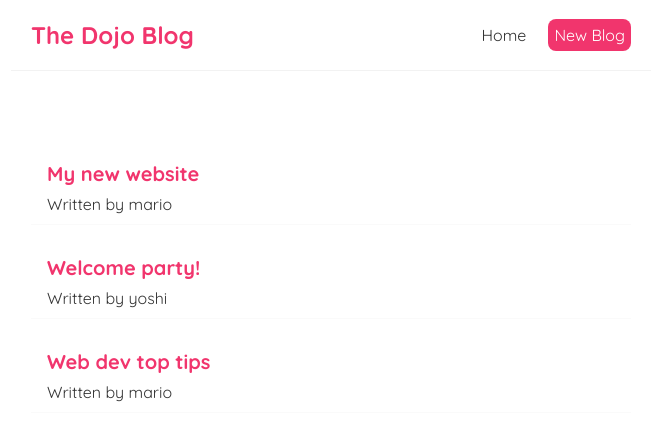
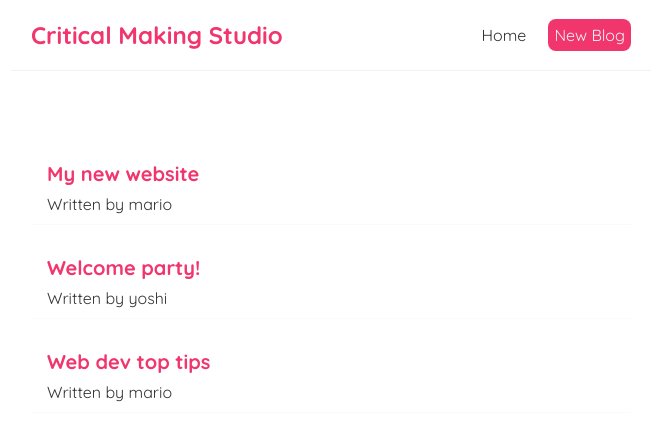
Before and after one commit to maryobotros/Mean, a React (Create React App) app: page / in a window 1280 px wide. Shown: the top 440 px of the page, without its empty margins (309-971 px from the left). Built offline with nearby package versions, Linux system fonts and the light colour scheme.

Commit message:
Tutorial 10 - fixed styling

```diff
--- a/src/components/Navbar.js
+++ b/src/components/Navbar.js
@@ -1,14 +1,10 @@
 const Navbar = () => {
     return (
       <nav className="navbar">
-        <h1>The Dojo Blog</h1>
+        <h1>Critical Making Studio</h1>
         <div className="links">
           <a href="/">Home</a>
-          <a href="/create" style={{
-            color: 'white',
-            backgroundColor: '#f1356d',
-            borderRadius: '8px'
-          }}>New Blog</a>
+          <a href="/create" >New Blog</a>
         </div>
       </nav>
     );
--- a/src/index.css
+++ b/src/index.css
@@ -17,6 +17,13 @@
 .navbar h1 {
   color: #f1356d;
 }
+
+.navbar a[href="/create"] {
+  color:#f2f2f2;
+  background-color: #f1356d;
+  border-radius: 8px;
+}
+
 .navbar .links {
   margin-left: auto;
 }
```
